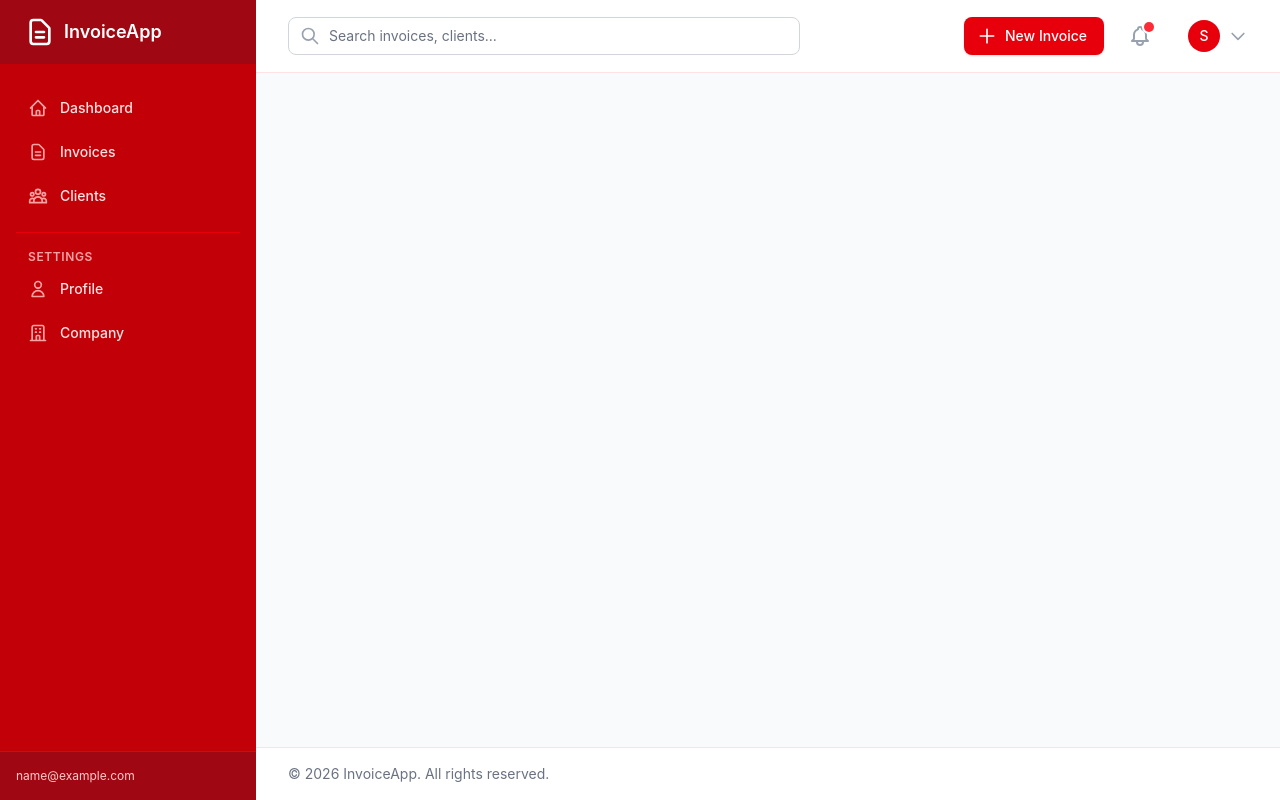
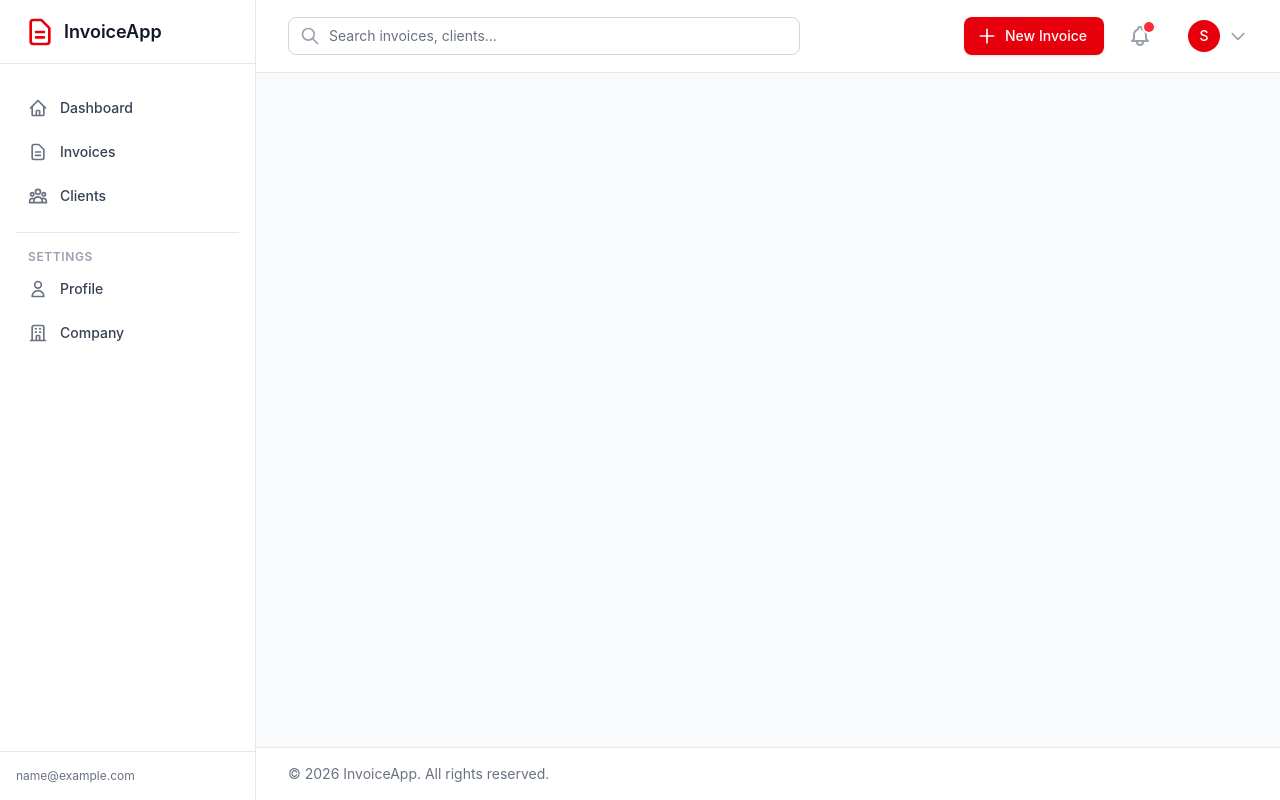
Before and after one commit to Garfieldas/simple_invoice, a Django app: page / in a window 1280 px wide. Run offline with Django 4.2, Linux system fonts and the light colour scheme; the visitor is signed in with stand-in values (Sample User, id 1); style sheets or scripts are compiled from the project's sources; some libraries are stand-ins or nearby versions; some web fonts are replaced.

Commit message:
Fix color palette: white sidebar with visible icons and red accents
Agent-Logs-Url: https://github.com/Garfieldas/simple_invoice/sessions/5ea639a0-1fb6-41da-9642-6dd6fd2525fb

Co-authored-by: Garfieldas <169244131+Garfieldas@users.noreply.github.com>

```diff
--- a/app/templates/partials/footer.html
+++ b/app/templates/partials/footer.html
@@ -1,4 +1,4 @@
-<footer class="w-full bg-white border-t border-red-100">
+<footer class="w-full bg-white border-t border-gray-200">
     <div class="w-full px-4 sm:px-6 lg:px-8 py-4">
         <p class="text-sm text-gray-500 text-center sm:text-left">
             &copy; {% now "Y" %} InvoiceApp. All rights reserved.
--- a/app/templates/partials/header.html
+++ b/app/templates/partials/header.html
@@ -1,11 +1,11 @@
 {% load static %}
-<header class="w-full bg-white border-b border-red-100 sticky top-0 z-40">
+<header class="w-full bg-white border-b border-gray-200 sticky top-0 z-40">
     <div class="w-full px-4 sm:px-6 lg:px-8 py-4">
         <div class="flex items-center justify-between">
             <!-- Left side: Mobile button + Search -->
             <div class="flex items-center flex-1">
                 <!-- Mobile menu button -->
-                <button type="button" class="lg:hidden -ml-2 mr-3 text-gray-500 hover:text-red-600" @click="sidebarOpen = true">
+                <button type="button" class="lg:hidden -ml-2 mr-3 text-gray-500 hover:text-gray-700" @click="sidebarOpen = true">
                     <svg class="w-6 h-6" fill="none" stroke="currentColor" viewBox="0 0 24 24">
                         <path stroke-linecap="round" stroke-linejoin="round" stroke-width="2" d="M4 6h16M4 12h16M4 18h16"/>
                     </svg>
@@ -40,7 +40,7 @@
                 </a>
 
                 <!-- Notifications -->
-                <button type="button" class="relative p-2 text-gray-400 hover:text-red-600">
+                <button type="button" class="relative p-2 text-gray-400 hover:text-gray-600">
                     <span class="sr-only">View notifications</span>
                     <svg class="h-6 w-6" fill="none" stroke="currentColor" viewBox="0 0 24 24">
                         <path stroke-linecap="round" stroke-linejoin="round" stroke-width="2" d="M15 17h5l-1.405-1.405A2.032 2.032 0 0118 14.158V11a6.002 6.002 0 00-4-5.659V5a2 2 0 10-4 0v.341C7.67 6.165 6 8.388 6 11v3.159c0 .538-.214 1.055-.595 1.436L4 17h5m6 0v1a3 3 0 11-6 0v-1m6 0H9"/>
--- a/app/templates/partials/sidebar.html
+++ b/app/templates/partials/sidebar.html
@@ -16,17 +16,17 @@
 <!-- Sidebar -->
 <aside
     :class="sidebarOpen ? 'translate-x-0' : '-translate-x-full'"
-    class="fixed inset-y-0 left-0 z-50 w-64 bg-red-700 transition-transform duration-300 ease-in-out lg:translate-x-0">
+    class="fixed inset-y-0 left-0 z-50 w-64 bg-white border-r border-gray-200 transition-transform duration-300 ease-in-out lg:translate-x-0">
     <div class="flex flex-col h-full">
         <!-- Logo -->
-        <div class="flex items-center justify-between h-16 px-6 bg-red-800">
+        <div class="flex items-center justify-between h-16 px-6 border-b border-gray-200">
             <a href="/" class="flex items-center space-x-2">
-                <svg class="h-8 w-8 text-white" fill="none" stroke="currentColor" viewBox="0 0 24 24">
+                <svg class="h-8 w-8 text-red-600" fill="none" stroke="currentColor" viewBox="0 0 24 24">
                     <path stroke-linecap="round" stroke-linejoin="round" stroke-width="2" d="M9 12h6m-6 4h6m2 5H7a2 2 0 01-2-2V5a2 2 0 012-2h5.586a1 1 0 01.707.293l5.414 5.414a1 1 0 01.293.707V19a2 2 0 01-2 2z"/>
                 </svg>
-                <span class="text-white font-semibold text-lg">InvoiceApp</span>
+                <span class="text-gray-900 font-semibold text-lg">InvoiceApp</span>
             </a>
-            <button type="button" class="lg:hidden text-red-200 hover:text-white" @click="sidebarOpen = false">
+            <button type="button" class="lg:hidden text-gray-400 hover:text-gray-600" @click="sidebarOpen = false">
                 <svg class="h-6 w-6" fill="none" stroke="currentColor" viewBox="0 0 24 24">
                     <path stroke-linecap="round" stroke-linejoin="round" stroke-width="2" d="M6 18L18 6M6 6l12 12"/>
                 </svg>
@@ -36,47 +36,47 @@
         <!-- Navigation -->
         <nav class="flex-1 px-4 py-6 space-y-1 overflow-y-auto">
             <!-- Dashboard -->
-            <a href="/" class="group flex items-center px-3 py-2.5 text-sm font-medium rounded-lg text-red-100 hover:bg-red-600 hover:text-white transition-colors">
-                <svg class="mr-3 h-5 w-5 text-red-300 group-hover:text-white" fill="none" stroke="currentColor" viewBox="0 0 24 24">
+            <a href="/" class="group flex items-center px-3 py-2.5 text-sm font-medium rounded-lg text-gray-700 hover:bg-red-50 hover:text-red-700 transition-colors">
+                <svg class="mr-3 h-5 w-5 text-gray-500 group-hover:text-red-600" fill="none" stroke="currentColor" viewBox="0 0 24 24">
                     <path stroke-linecap="round" stroke-linejoin="round" stroke-width="2" d="M3 12l2-2m0 0l7-7 7 7M5 10v10a1 1 0 001 1h3m10-11l2 2m-2-2v10a1 1 0 01-1 1h-3m-6 0a1 1 0 001-1v-4a1 1 0 011-1h2a1 1 0 011 1v4a1 1 0 001 1m-6 0h6"/>
                 </svg>
                 Dashboard
             </a>
 
             <!-- Invoices -->
-            <a href="#" class="group flex items-center px-3 py-2.5 text-sm font-medium rounded-lg text-red-100 hover:bg-red-600 hover:text-white transition-colors">
-                <svg class="mr-3 h-5 w-5 text-red-300 group-hover:text-white" fill="none" stroke="currentColor" viewBox="0 0 24 24">
+            <a href="#" class="group flex items-center px-3 py-2.5 text-sm font-medium rounded-lg text-gray-700 hover:bg-red-50 hover:text-red-700 transition-colors">
+                <svg class="mr-3 h-5 w-5 text-gray-500 group-hover:text-red-600" fill="none" stroke="currentColor" viewBox="0 0 24 24">
                     <path stroke-linecap="round" stroke-linejoin="round" stroke-width="2" d="M9 12h6m-6 4h6m2 5H7a2 2 0 01-2-2V5a2 2 0 012-2h5.586a1 1 0 01.707.293l5.414 5.414a1 1 0 01.293.707V19a2 2 0 01-2 2z"/>
                 </svg>
                 Invoices
             </a>
 
             <!-- Clients -->
-            <a href="#" class="group flex items-center px-3 py-2.5 text-sm font-medium rounded-lg text-red-100 hover:bg-red-600 hover:text-white transition-colors">
-                <svg class="mr-3 h-5 w-5 text-red-300 group-hover:text-white" fill="none" stroke="currentColor" viewBox="0 0 24 24">
+            <a href="#" class="group flex items-center px-3 py-2.5 text-sm font-medium rounded-lg text-gray-700 hover:bg-red-50 hover:text-red-700 transition-colors">
+                <svg class="mr-3 h-5 w-5 text-gray-500 group-hover:text-red-600" fill="none" stroke="currentColor" viewBox="0 0 24 24">
                     <path stroke-linecap="round" stroke-linejoin="round" stroke-width="2" d="M17 20h5v-2a3 3 0 00-5.356-1.857M17 20H7m10 0v-2c0-.656-.126-1.283-.356-1.857M7 20H2v-2a3 3 0 015.356-1.857M7 20v-2c0-.656.126-1.283.356-1.857m0 0a5.002 5.002 0 019.288 0M15 7a3 3 0 11-6 0 3 3 0 016 0zm6 3a2 2 0 11-4 0 2 2 0 014 0zM7 10a2 2 0 11-4 0 2 2 0 014 0z"/>
                 </svg>
                 Clients
             </a>
 
             <!-- Settings Divider -->
-            <div class="pt-4 mt-4 border-t border-red-600">
-                <p class="px-3 text-xs font-semibold text-red-300 uppercase tracking-wider">
+            <div class="pt-4 mt-4 border-t border-gray-200">
+                <p class="px-3 text-xs font-semibold text-gray-400 uppercase tracking-wider">
                     Settings
                 </p>
             </div>
 
             <!-- Profile -->
-            <a href="#" class="group flex items-center px-3 py-2.5 text-sm font-medium rounded-lg text-red-100 hover:bg-red-600 hover:text-white transition-colors">
-                <svg class="mr-3 h-5 w-5 text-red-300 group-hover:text-white" fill="none" stroke="currentColor" viewBox="0 0 24 24">
+            <a href="#" class="group flex items-center px-3 py-2.5 text-sm font-medium rounded-lg text-gray-700 hover:bg-red-50 hover:text-red-700 transition-colors">
+                <svg class="mr-3 h-5 w-5 text-gray-500 group-hover:text-red-600" fill="none" stroke="currentColor" viewBox="0 0 24 24">
                     <path stroke-linecap="round" stroke-linejoin="round" stroke-width="2" d="M16 7a4 4 0 11-8 0 4 4 0 018 0zM12 14a7 7 0 00-7 7h14a7 7 0 00-7-7z"/>
                 </svg>
                 Profile
             </a>
 
             <!-- Company -->
-            <a href="#" class="group flex items-center px-3 py-2.5 text-sm font-medium rounded-lg text-red-100 hover:bg-red-600 hover:text-white transition-colors">
-                <svg class="mr-3 h-5 w-5 text-red-300 group-hover:text-white" fill="none" stroke="currentColor" viewBox="0 0 24 24">
+            <a href="#" class="group flex items-center px-3 py-2.5 text-sm font-medium rounded-lg text-gray-700 hover:bg-red-50 hover:text-red-700 transition-colors">
+                <svg class="mr-3 h-5 w-5 text-gray-500 group-hover:text-red-600" fill="none" stroke="currentColor" viewBox="0 0 24 24">
                     <path stroke-linecap="round" stroke-linejoin="round" stroke-width="2" d="M19 21V5a2 2 0 00-2-2H7a2 2 0 00-2 2v16m14 0h2m-2 0h-5m-9 0H3m2 0h5M9 7h1m-1 4h1m4-4h1m-1 4h1m-5 10v-5a1 1 0 011-1h2a1 1 0 011 1v5m-4 0h4"/>
                 </svg>
                 Company
@@ -84,8 +84,8 @@
         </nav>
 
         <!-- User email at bottom -->
-        <div class="p-4 bg-red-800 border-t border-red-600">
-            <p class="text-xs text-red-200 truncate">
+        <div class="p-4 border-t border-gray-200">
+            <p class="text-xs text-gray-500 truncate">
                 {{ request.user.email }}
             </p>
         </div>
```
